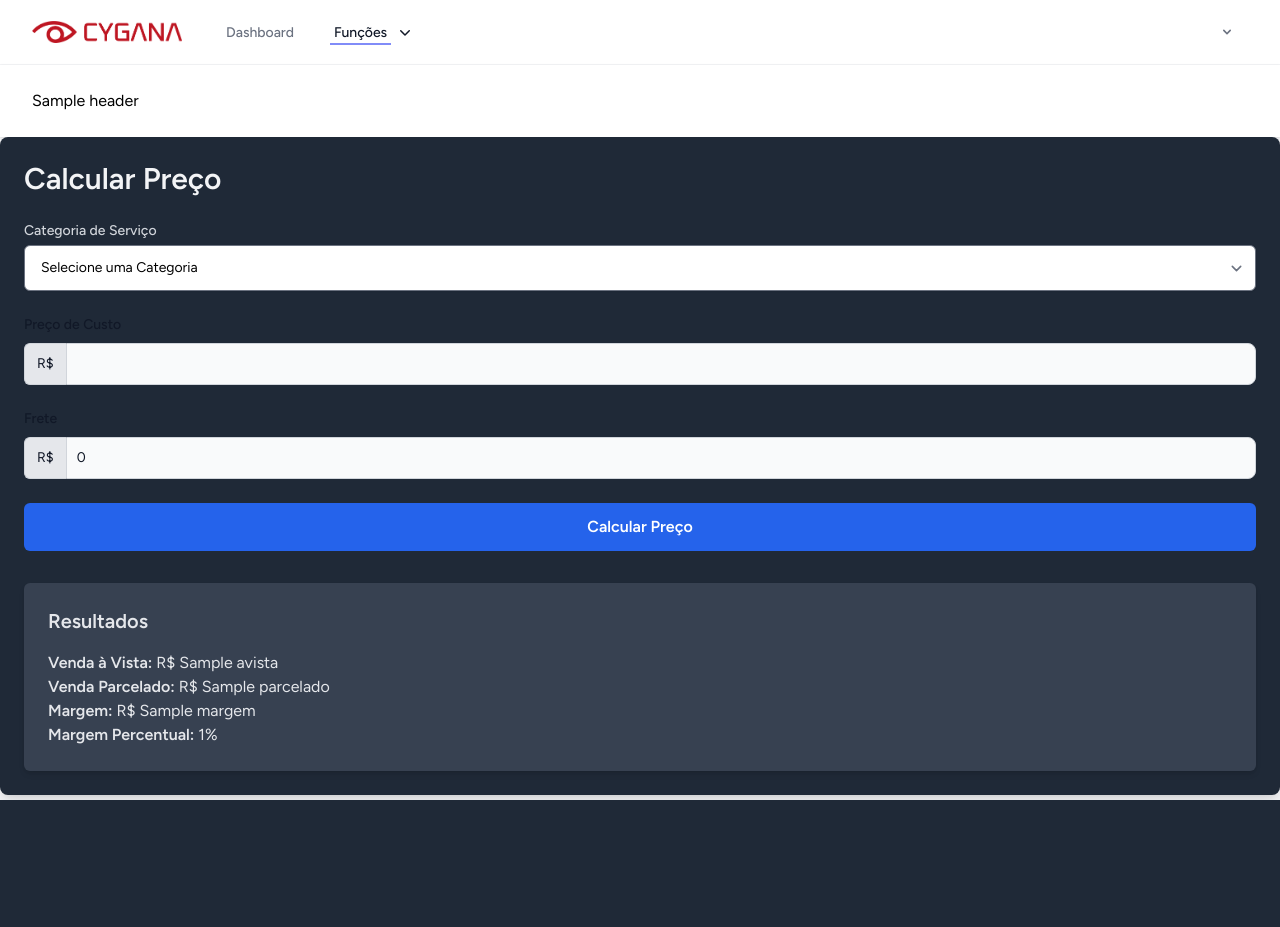
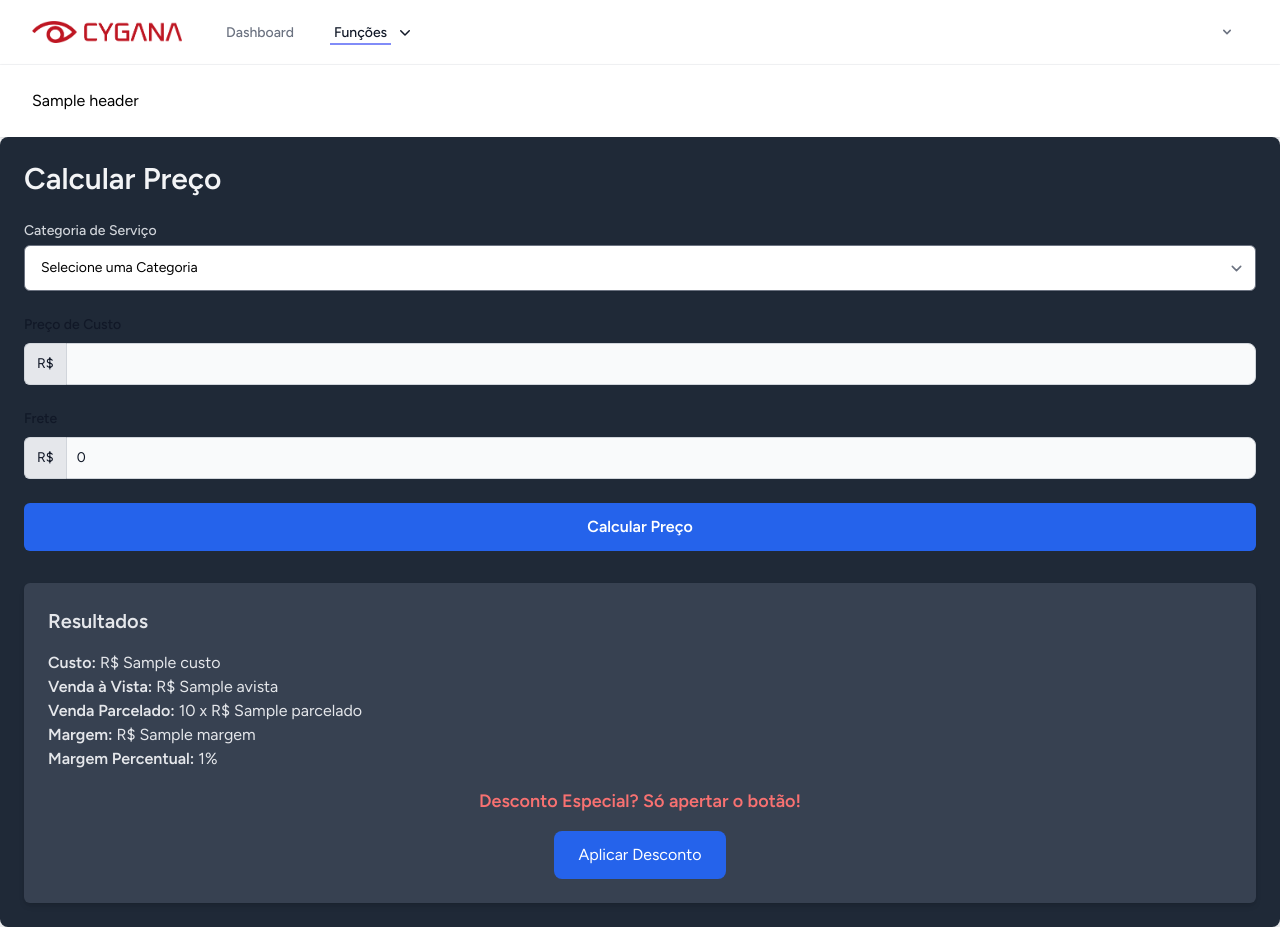
Before and after one commit to dennys1994/cyganasystem, a Laravel app: template resources/views/Modulos/Margem/calcular_preco.blade.php in a window 1280 px wide. Before the commit the page ends 800 px from the top, so only its background shows below. Run offline with Laravel 12, Linux system fonts and the light colour scheme; the template is opened without the code that fills it: most values are stand-ins (such as "Sample title", 1, 10 or a date in 2020); data that the repository does not hold is empty; style sheets or scripts are compiled from the project's sources; some libraries are stand-ins or nearby versions.

Commit message:
alterado margens

```diff
--- a/resources/views/Modulos/Margem/calcular_preco.blade.php
+++ b/resources/views/Modulos/Margem/calcular_preco.blade.php
@@ -73,10 +73,17 @@
          @if (isset($resultados))
             <div class="mt-8 p-6 bg-gray-700 text-gray-200 rounded-md shadow-md">
                 <h2 class="text-xl font-bold mb-4">Resultados</h2>
+                <p><strong>Custo:</strong> R$ {{ $resultados['custo'] }}</p>
                 <p><strong>Venda à Vista:</strong> R$ {{ $resultados['avista'] }}</p>
-                <p><strong>Venda Parcelado:</strong> R$ {{ $resultados['parcelado'] }}</p>
+                <p><strong>Venda Parcelado:</strong> 10 x R$ {{ $resultados['parcelado'] }}</p>
                 <p><strong>Margem:</strong> R$ {{ $resultados['margem'] }}</p>
                 <p><strong>Margem Percentual:</strong> {{ $resultados['margem_percentual'] }}%</p>
+                <div class="mt-4 text-center">
+                    <p class="text-lg font-semibold text-red-400">Desconto Especial? Só apertar o botão!</p>
+                    <a href="https://www.youtube.com/watch?v=dQw4w9WgXcQ" target="_blank" class="mt-4 inline-block px-6 py-3 bg-blue-600 text-white rounded-lg hover:bg-blue-700 transition duration-300">
+                        Aplicar Desconto
+                    </a>
+                </div>
             </div>
         @endif
 
```
Also changed, not shown: app/Http/Controllers/Margem/MargemController.php (+15 -3 lines).
